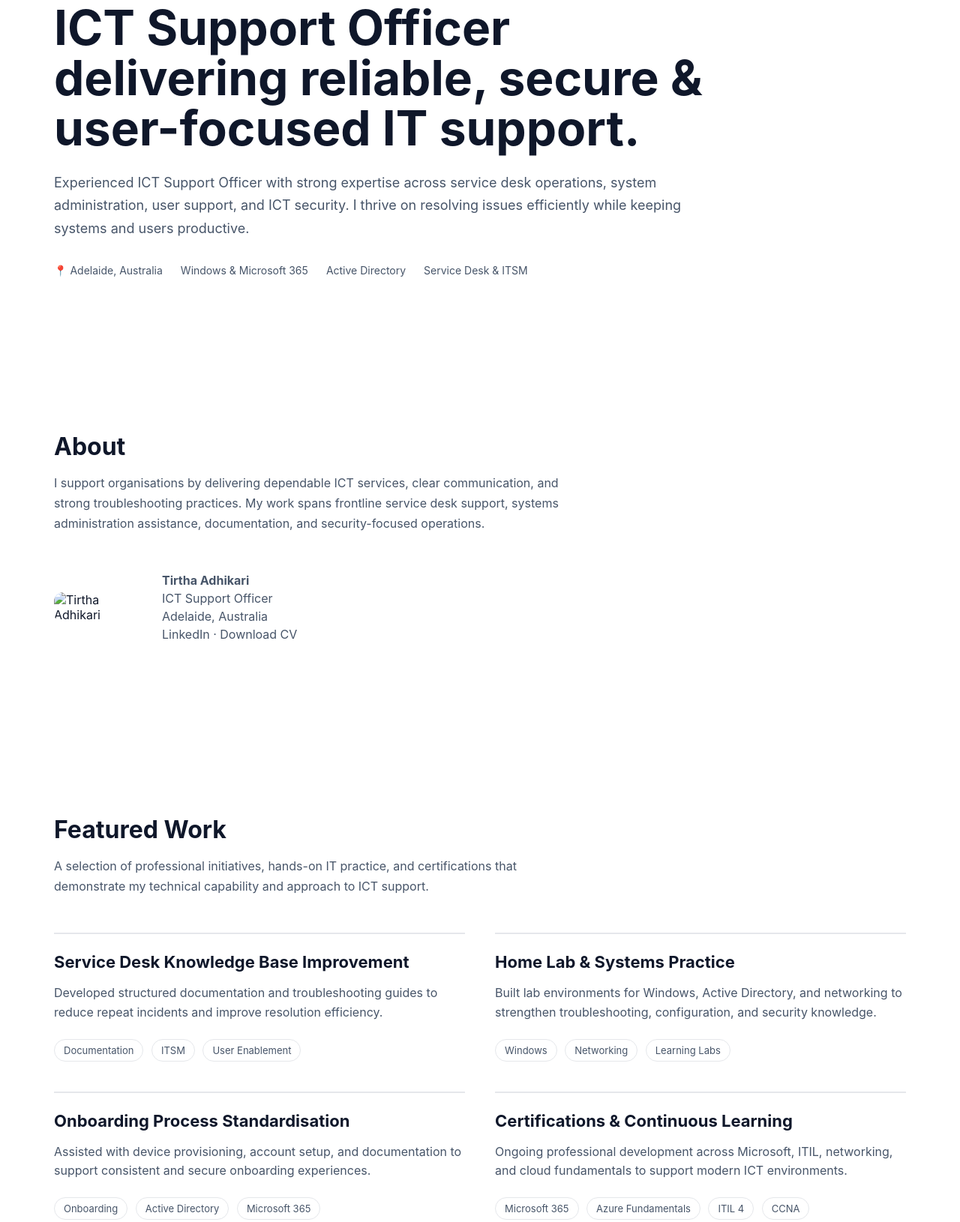
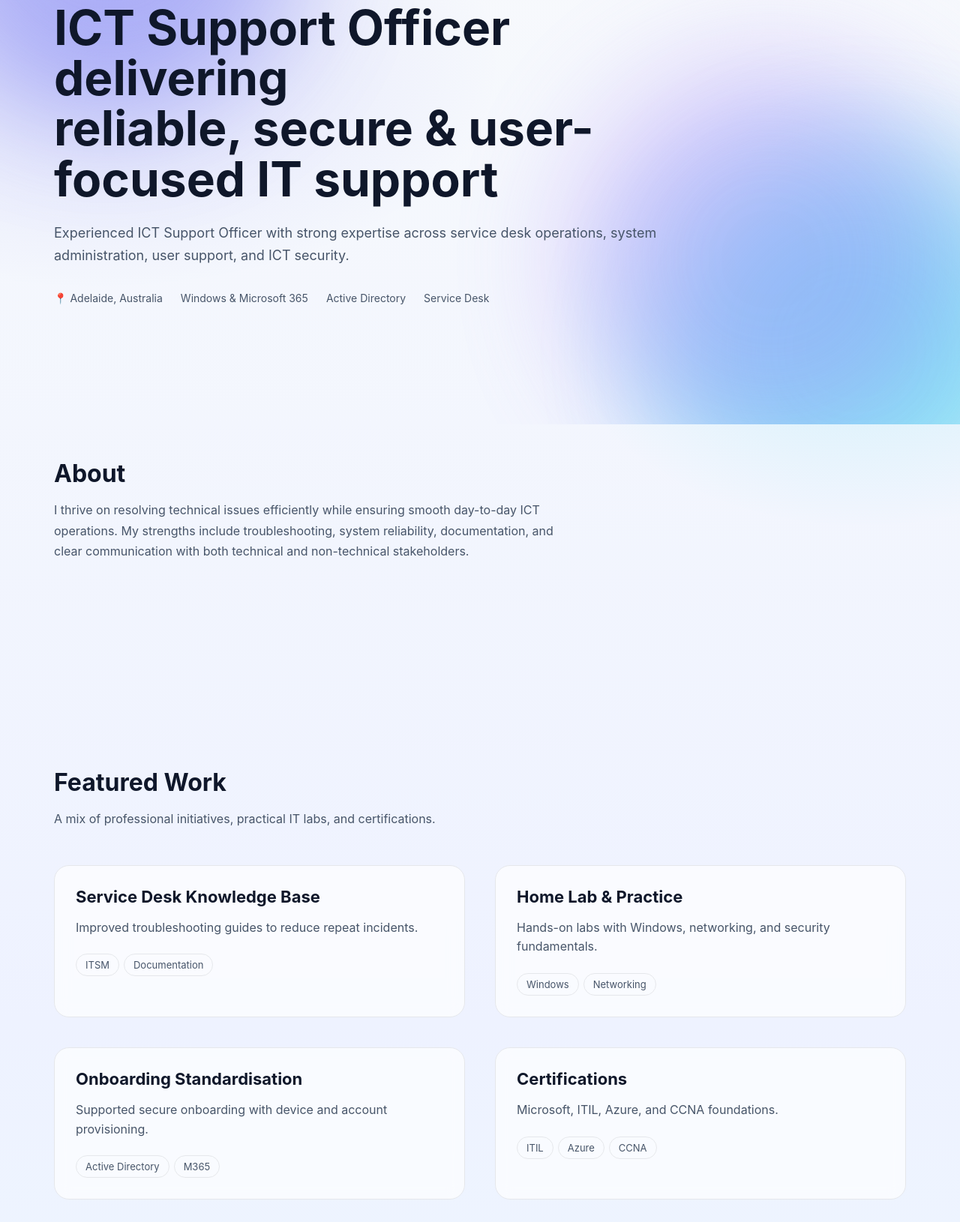
Before and after one commit to Tirtha123456/My-Portfolio, a plain HTML site: page index.html in a window 1280 px wide. Shown: the part 234-1864 px from the top of the page at 75% size. Drawn offline with Linux system fonts and the light colour scheme.

Commit message:
Update index.html

```diff
--- a/index.html
+++ b/index.html
@@ -7,28 +7,77 @@
 
 <style>
 :root{
-  --bg:#ffffff;
+  --bg1:#f8fafc;
+  --bg2:#eef2ff;
+  --bg3:#ecfeff;
   --text:#0f172a;
   --muted:#475569;
   --line:#e5e7eb;
   --accent:#2563eb;
 }
+
+/* GLOBAL */
 *{box-sizing:border-box}
 html{scroll-behavior:smooth}
 body{
   margin:0;
   font-family:Inter,system-ui,Segoe UI,Arial;
-  background:var(--bg);
+  background:
+    radial-gradient(900px 500px at 10% 10%, rgba(99,102,241,.15), transparent 60%),
+    radial-gradient(700px 500px at 90% 20%, rgba(34,211,238,.18), transparent 60%),
+    linear-gradient(180deg,var(--bg1),var(--bg2),var(--bg3));
   color:var(--text);
+  overflow-x:hidden;
 }
+
 a{text-decoration:none;color:inherit}
 .container{max-width:1200px;margin:auto;padding:32px}
+
+/* AMBIENT BLOBS */
+.bg-blobs{
+  position:fixed;
+  inset:0;
+  z-index:-1;
+  overflow:hidden;
+}
+.blob{
+  position:absolute;
+  width:520px;
+  height:520px;
+  border-radius:50%;
+  filter:blur(80px);
+  opacity:.45;
+  animation:float 20s infinite alternate ease-in-out;
+}
+.blob.one{
+  background:#6366f1;
+  top:-120px;
+  left:-120px;
+}
+.blob.two{
+  background:#22d3ee;
+  bottom:-160px;
+  right:-120px;
+  animation-delay:6s;
+}
+.blob.three{
+  background:#a78bfa;
+  top:40%;
+  left:60%;
+  animation-delay:12s;
+}
+
+@keyframes float{
+  from{transform:translateY(0) translateX(0)}
+  to{transform:translateY(-60px) translateX(40px)}
+}
 
 /* NAV */
 nav{
   position:sticky;
   top:0;
-  background:white;
+  background:rgba(255,255,255,.7);
+  backdrop-filter:blur(12px);
   border-bottom:1px solid var(--line);
   z-index:10;
 }
@@ -92,8 +141,16 @@ section{padding:100px 0}
 @media(max-width:900px){.grid{grid-template-columns:1fr}}
 
 .card{
-  border-top:2px solid var(--line);
-  padding-top:24px;
+  background:rgba(255,255,255,.65);
+  backdrop-filter:blur(10px);
+  border-radius:20px;
+  padding:28px;
+  border:1px solid var(--line);
+  transition:.25s ease;
+}
+.card:hover{
+  transform:translateY(-6px);
+  box-shadow:0 20px 40px rgba(0,0,0,.08);
 }
 .card h3{
   font-size:22px;
@@ -103,9 +160,7 @@ section{padding:100px 0}
   color:var(--muted);
   line-height:1.6;
 }
-.tags{
-  margin-top:14px;
-}
+
 .tags span{
   display:inline-block;
   font-size:13px;
@@ -135,20 +190,6 @@ section{padding:100px 0}
   color:var(--muted);
 }
 
-/* PROFILE */
-.profile{
-  display:grid;
-  grid-template-columns:120px 1fr;
-  gap:24px;
-  align-items:center;
-  margin-top:40px;
-}
-.profile img{
-  width:120px;
-  border-radius:12px;
-}
-.profile p{margin:4px 0;color:var(--muted)}
-
 /* FOOTER */
 footer{
   padding:80px 0;
@@ -159,6 +200,13 @@ footer{
 </head>
 
 <body>
+
+<!-- BACKGROUND BLOBS -->
+<div class="bg-blobs">
+  <div class="blob one"></div>
+  <div class="blob two"></div>
+  <div class="blob three"></div>
+</div>
 
 <nav>
   <div class="container nav-inner">
@@ -177,19 +225,19 @@ footer{
 <!-- HERO -->
 <div class="hero">
   <h1>
-    ICT Support Officer delivering reliable, secure & user-focused IT support.
+    ICT Support Officer delivering<br>
+    reliable, secure & user-focused IT support
   </h1>
   <p>
     Experienced ICT Support Officer with strong expertise across service desk operations,
-    system administration, user support, and ICT security. I thrive on resolving issues
-    efficiently while keeping systems and users productive.
+    system administration, user support, and ICT security.
   </p>
 
   <div class="meta">
     <span>📍 Adelaide, Australia</span>
     <span>Windows & Microsoft 365</span>
     <span>Active Directory</span>
-    <span>Service Desk & ITSM</span>
+    <span>Service Desk</span>
   </div>
 </div>
 
@@ -197,84 +245,49 @@ footer{
 <section id="about">
   <h2 class="section-title">About</h2>
   <p class="section-desc">
-    I support organisations by delivering dependable ICT services, clear communication,
-    and strong troubleshooting practices. My work spans frontline service desk support,
-    systems administration assistance, documentation, and security-focused operations.
+    I thrive on resolving technical issues efficiently while ensuring smooth day-to-day ICT operations.
+    My strengths include troubleshooting, system reliability, documentation, and clear communication
+    with both technical and non-technical stakeholders.
   </p>
-
-  <div class="profile">
-    <img src="profile.jpg" alt="Tirtha Adhikari">
-    <div>
-      <p><strong>Tirtha Adhikari</strong></p>
-      <p>ICT Support Officer</p>
-      <p>Adelaide, Australia</p>
-      <p>
-        <a href="https://au.linkedin.com/in/tirtha-adhikari08" target="_blank">LinkedIn</a> ·
-        <a href="resume.pdf" target="_blank">Download CV</a>
-      </p>
-    </div>
-  </div>
 </section>
 
-<!-- FEATURED WORK -->
+<!-- WORK -->
 <section id="work">
   <h2 class="section-title">Featured Work</h2>
   <p class="section-desc">
-    A selection of professional initiatives, hands-on IT practice, and certifications
-    that demonstrate my technical capability and approach to ICT support.
+    A mix of professional initiatives, practical IT labs, and certifications.
   </p>
 
   <div class="grid">
     <div class="card">
-      <h3>Service Desk Knowledge Base Improvement</h3>
-      <p>
-        Developed structured documentation and troubleshooting guides to reduce repeat
-        incidents and improve resolution efficiency.
-      </p>
+      <h3>Service Desk Knowledge Base</h3>
+      <p>Improved troubleshooting guides to reduce repeat incidents.</p>
       <div class="tags">
-        <span>Documentation</span>
-        <span>ITSM</span>
-        <span>User Enablement</span>
+        <span>ITSM</span><span>Documentation</span>
       </div>
     </div>
 
     <div class="card">
-      <h3>Home Lab & Systems Practice</h3>
-      <p>
-        Built lab environments for Windows, Active Directory, and networking to strengthen
-        troubleshooting, configuration, and security knowledge.
-      </p>
+      <h3>Home Lab & Practice</h3>
+      <p>Hands-on labs with Windows, networking, and security fundamentals.</p>
       <div class="tags">
-        <span>Windows</span>
-        <span>Networking</span>
-        <span>Learning Labs</span>
+        <span>Windows</span><span>Networking</span>
       </div>
     </div>
 
     <div class="card">
-      <h3>Onboarding Process Standardisation</h3>
-      <p>
-        Assisted with device provisioning, account setup, and documentation to support
-        consistent and secure onboarding experiences.
-      </p>
+      <h3>Onboarding Standardisation</h3>
+      <p>Supported secure onboarding with device and account provisioning.</p>
       <div class="tags">
-        <span>Onboarding</span>
-        <span>Active Directory</span>
-        <span>Microsoft 365</span>
+        <span>Active Directory</span><span>M365</span>
       </div>
     </div>
 
     <div class="card">
-      <h3>Certifications & Continuous Learning</h3>
-      <p>
-        Ongoing professional development across Microsoft, ITIL, networking, and cloud
-        fundamentals to support modern ICT environments.
-      </p>
+      <h3>Certifications</h3>
+      <p>Microsoft, ITIL, Azure, and CCNA foundations.</p>
       <div class="tags">
-        <span>Microsoft 365</span>
-        <span>Azure Fundamentals</span>
-        <span>ITIL 4</span>
-        <span>CCNA</span>
+        <span>ITIL</span><span>Azure</span><span>CCNA</span>
       </div>
     </div>
   </div>
@@ -288,29 +301,18 @@ footer{
     <h3>ICT Support Officer – City of Norwood Payneham & St Peters</h3>
     <span>Jan 2025 – Present · Adelaide</span>
     <ul>
-      <li>Provide Level 1/2 ICT support for hardware, software, and network issues</li>
-      <li>Support onboarding, device configuration, and account provisioning</li>
-      <li>Maintain Active Directory, Microsoft 365, and server environments</li>
-      <li>Create documentation, user guides, and training materials</li>
+      <li>Level 1/2 ICT support for hardware, software, and network issues</li>
+      <li>Onboarding, device configuration, and user provisioning</li>
+      <li>Active Directory, Microsoft 365, and server support</li>
     </ul>
   </div>
 
   <div class="job">
     <h3>IT Help Desk Support – Transform NDIS</h3>
-    <span>Jul 2022 – Jan 2025 · Adelaide</span>
+    <span>Jul 2022 – Jan 2025</span>
     <ul>
-      <li>Delivered first-level IT support across Windows and enterprise applications</li>
-      <li>Resolved incidents via ticketing systems within SLA targets</li>
-      <li>Provided remote and on-site user support</li>
-    </ul>
-  </div>
-
-  <div class="job">
-    <h3>IT Support Analyst – ONCALL Group</h3>
-    <span>Jul 2019 – Jun 2022 · Brisbane</span>
-    <ul>
-      <li>Provided frontline ICT support and assisted with system updates</li>
-      <li>Supported ICT projects and delivered user training</li>
+      <li>First-level IT support across Windows and enterprise apps</li>
+      <li>Incident resolution within SLA targets</li>
     </ul>
   </div>
 </section>
```
